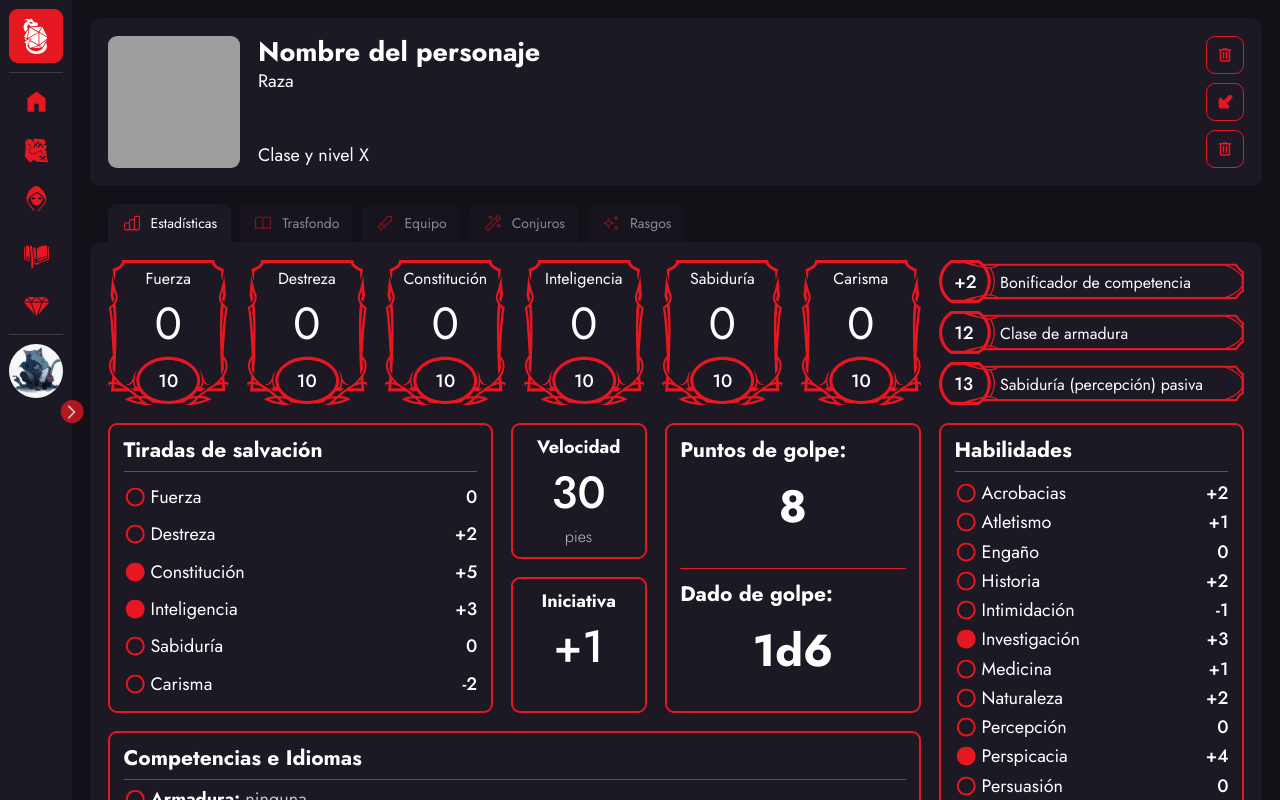
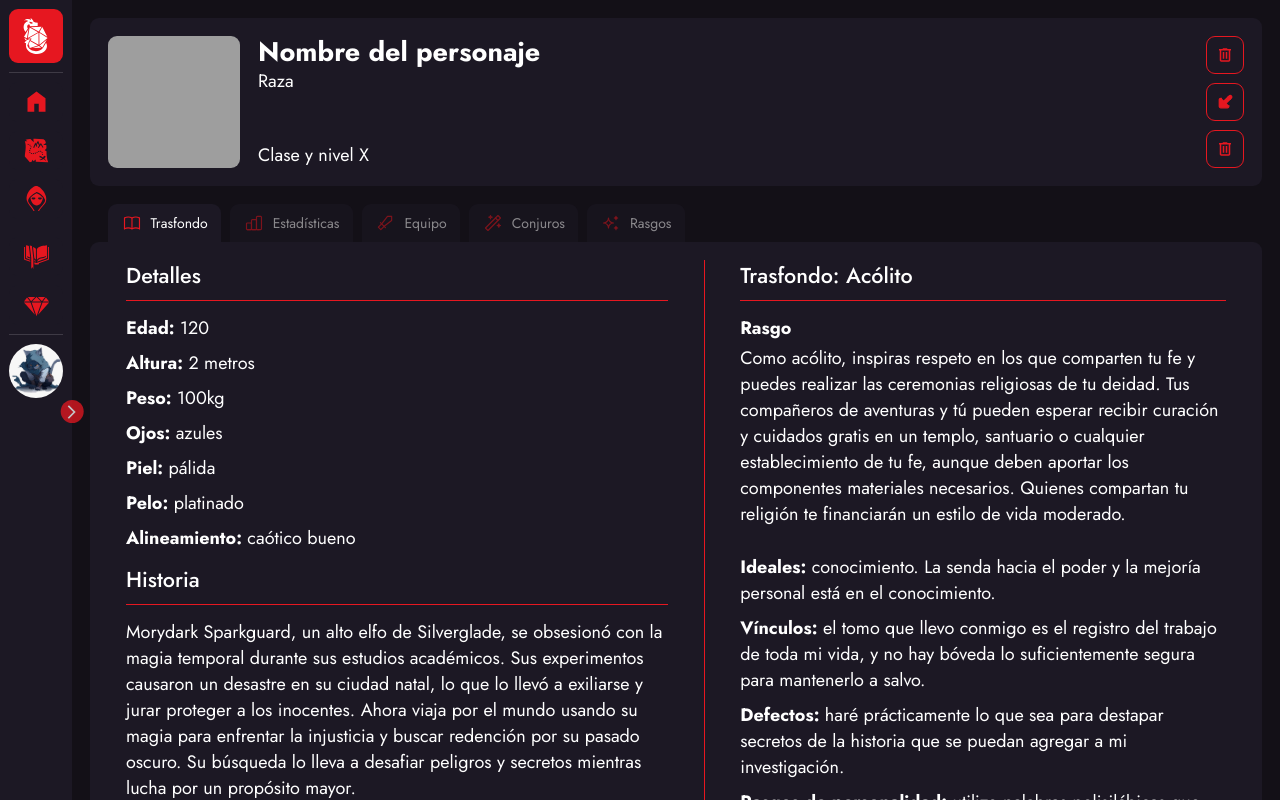
Before and after one commit to proyecto-dnd/frontend, a Next.js app: page /character/1 in a window 1280 px wide. Shown: the top 800 px of the page. Built offline with nearby package versions, Linux system fonts and the light colour scheme; no server answers; sample sign-in values are in the browser's storage; grey boxes are pictures that could not be loaded.

Commit message:
background tab design

```diff
--- a/src/components/home/Character/CharacterTabs.tsx
+++ b/src/components/home/Character/CharacterTabs.tsx
@@ -13,8 +13,8 @@ import Sparkles from '@/components/icons/stats/Sparkles'
 const CharacterTabs = () => {
 
   const tabs: Tab[] = [
+    { name: 'background', label: 'Trasfondo', icon: <Book />, component: <Background /> },
     { name: 'stats', label: 'Estadísticas', icon: <ChartBar />, component: <Stats /> },
-    { name: 'background', label: 'Trasfondo', icon: <Book />, component: <Background /> },
     { name: 'equipment', label: 'Equipo', icon: <Sword />, component: <Equipment /> },
     { name: 'spells', label: 'Conjuros', icon: <Wand />, component: <Spells /> },
     { name: 'traits', label: 'Rasgos', icon: <Sparkles />, component: <Traits /> }
--- /dev/null
+++ b/src/components/home/Character/tabs/Background.module.css
@@ -0,0 +1,38 @@
+.background {
+  display: flex;
+  gap: 1rem;
+  justify-content: space-between;
+}
+
+.listContainer {
+  list-style-type: none;
+  display: flex;
+  flex-direction: column;
+  gap: 0.5rem;
+  padding: 0.75rem 0;
+}
+
+.storyParagraph {
+  padding: 0.75rem 0;
+}
+
+.line {
+  width: 1px;
+  background-color: var(--primary);
+}
+
+.traitContainer {
+  padding: 0.75rem 0;
+}
+
+.traitContainer h4 {
+  margin-bottom: 0.25rem;
+}
+
+@media screen and (max-width: 950px) {
+  .background {
+    flex-direction: column;
+    gap: 0.25rem;
+    justify-content: center;
+  }
+}
--- a/src/components/home/Character/tabs/Background.tsx
+++ b/src/components/home/Character/tabs/Background.tsx
@@ -1,8 +1,42 @@
 import React from 'react'
+import EquipmentColumn from './components/EquipmentColumn/EquipmentColumn'
+import styles from './Background.module.css'
 
 const Background = () => {
   return (
-    <div>Background</div>
+    <section className={styles.background}>
+      <div className={styles.firstColumn}>
+        <EquipmentColumn add={false} title="Detalles">
+          <ul className={styles.listContainer}>
+            <li className={styles.listItem}><strong>Edad:</strong> 120</li>
+            <li className={styles.listItem}><strong>Altura:</strong> 2 metros</li>
+            <li className={styles.listItem}><strong>Peso:</strong> 100kg</li>
+            <li className={styles.listItem}><strong>Ojos:</strong> azules</li>
+            <li className={styles.listItem}><strong>Piel:</strong> pálida</li>
+            <li className={styles.listItem}><strong>Pelo:</strong> platinado</li>
+            <li className={styles.listItem}><strong>Alineamiento:</strong> caótico bueno</li>
+          </ul>
+        </EquipmentColumn>
+        <EquipmentColumn add={false} title="Historia">
+          <p className={styles.storyParagraph}>Morydark Sparkguard, un alto elfo de Silverglade, se obsesionó con la magia temporal durante sus estudios académicos. Sus experimentos causaron un desastre en su ciudad natal, lo que lo llevó a exiliarse y jurar proteger a los inocentes. Ahora viaja por el mundo usando su magia para enfrentar la injusticia y buscar redención por su pasado oscuro. Su búsqueda lo lleva a desafiar peligros y secretos mientras lucha por un propósito mayor.</p>
+        </EquipmentColumn>
+      </div>
+      <div className={styles.line}></div>
+      <div>
+        <EquipmentColumn add={false} title="Trasfondo: Acólito">
+          <div className={styles.traitContainer}>
+            <h4>Rasgo</h4>
+            <p>Como acólito, inspiras respeto en los que comparten tu fe y puedes realizar las ceremonias religiosas de tu deidad. Tus compañeros de aventuras y tú pueden esperar recibir curación y cuidados gratis en un templo, santuario o cualquier establecimiento de tu fe, aunque deben aportar los componentes materiales necesarios. Quienes compartan tu religión te financiarán un estilo de vida moderado.</p>
+          </div>
+          <ul className={styles.listContainer}>
+            <li className={styles.listItem}><strong>Ideales:</strong> conocimiento. La senda hacia el poder y la mejoría personal está en el conocimiento.</li>
+            <li className={styles.listItem}><strong>Vínculos:</strong> el tomo que llevo conmigo es el registro del trabajo de toda mi vida, y no hay bóveda lo suficientemente segura para mantenerlo a salvo.</li>
+            <li className={styles.listItem}><strong>Defectos:</strong> haré prácticamente lo que sea para destapar secretos de la historia que se puedan agregar a mi investigación.</li>
+            <li className={styles.listItem}><strong>Rasgos de personalidad:</strong> utilizo palabras polisilábicas que sugieren la impresión de erudición. Además, paso tanto tiempo en el templo que tengo poca experiencia tratando con gente de manera casual.</li>
+          </ul>
+        </EquipmentColumn>
+      </div>
+    </section>
   )
 }
 
--- a/src/components/home/Character/tabs/components/AvailableSpells/AvailableSpells.module.css
+++ b/src/components/home/Character/tabs/components/AvailableSpells/AvailableSpells.module.css
@@ -109,4 +109,9 @@
     gap: 0.5rem;
     margin: 0.75rem 0;
   }
+
+  .cardIcon {
+    width: 24px;
+    height: 24px;
+  }
 }
--- a/src/components/home/Character/tabs/components/EquipmentColumn/EquipmentColumn.module.css
+++ b/src/components/home/Character/tabs/components/EquipmentColumn/EquipmentColumn.module.css
@@ -50,7 +50,7 @@
     height: 24px;
   }
 
-  .equipmentColumn {
+  /* .equipmentColumn {
     width: 100%;
-  }
+  } */
 }
```
